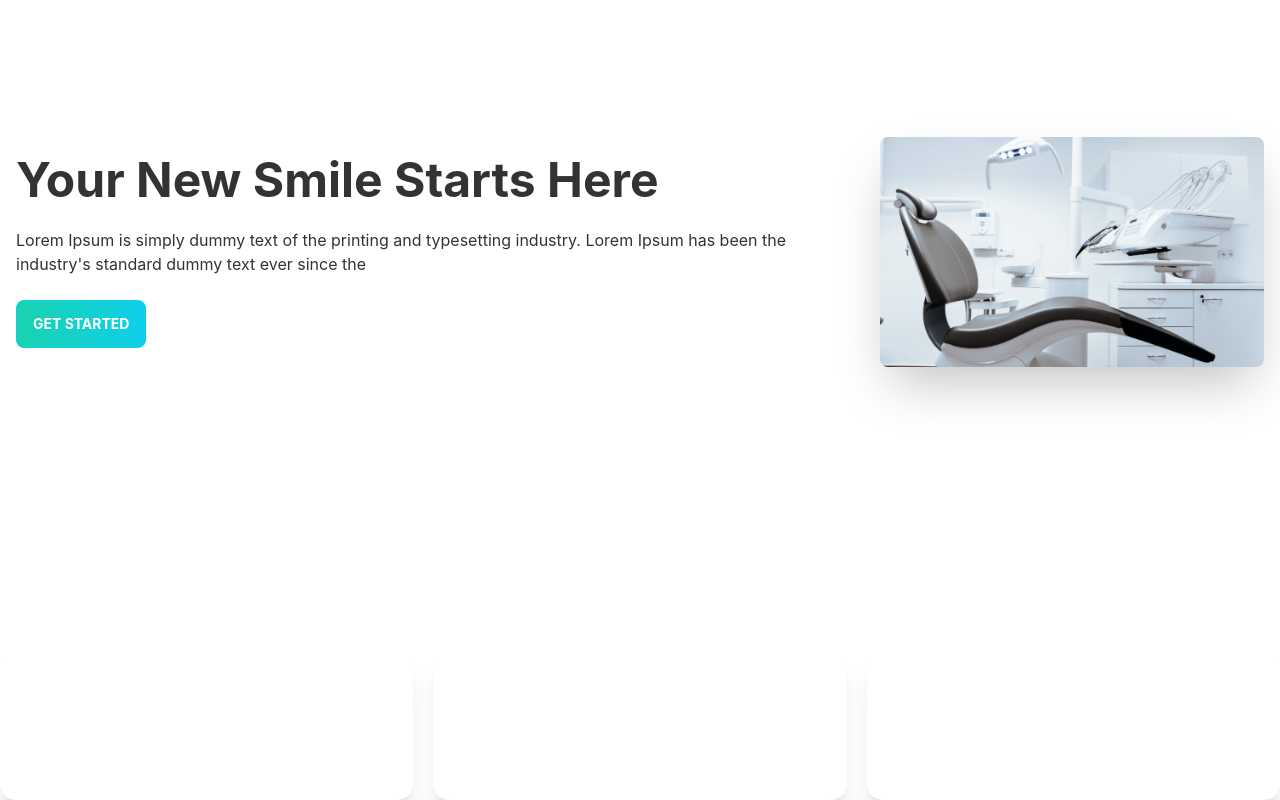
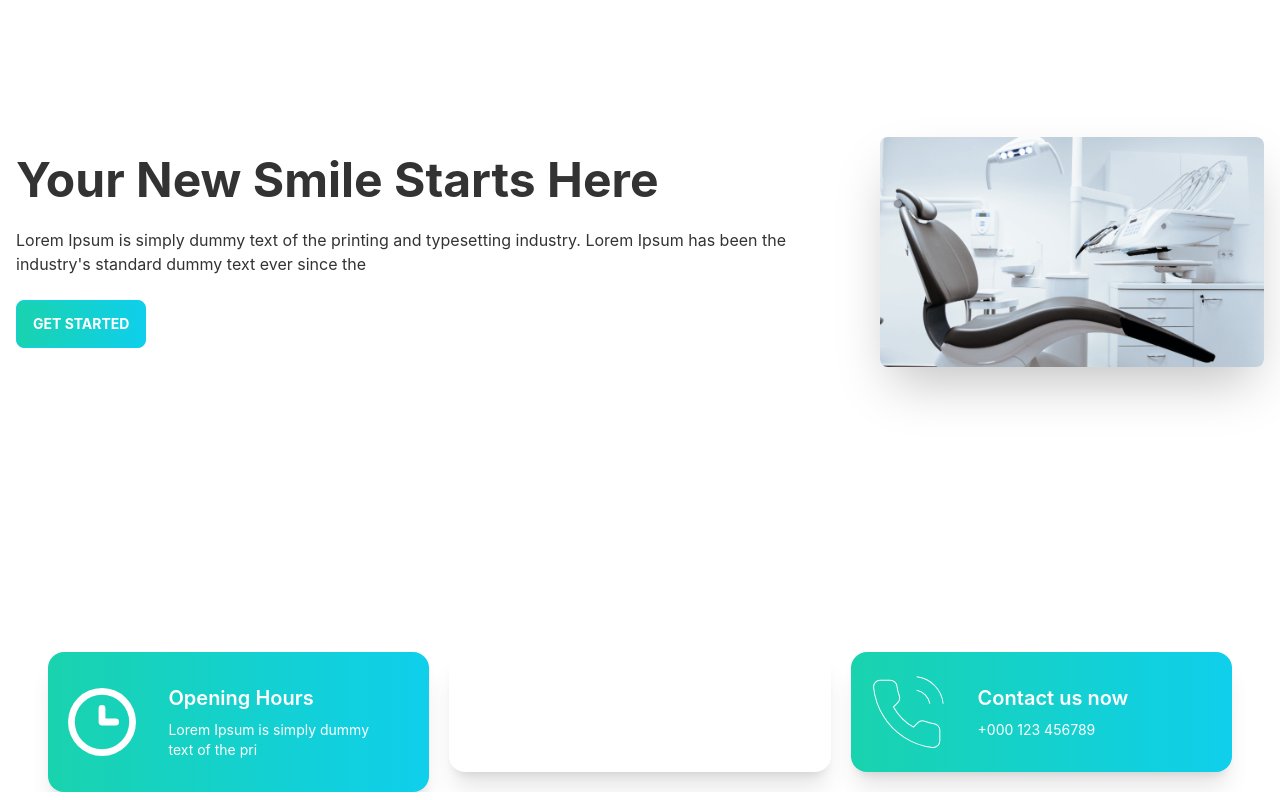
Before and after one commit to NurulHudaDev/doctors-portal-client-side, a React (Create React App) app: page / in a window 1280 px wide. Shown: the part 212-1012 px from the top of the page. Built offline with nearby package versions, Linux system fonts and the light colour scheme.

Commit message:
cardsColor

```diff
--- a/src/Pages/Home/Info.js
+++ b/src/Pages/Home/Info.js
@@ -6,10 +6,10 @@ import Phone from '../../assets/icons/phone.svg';
 
 const Info = () => {
     return (
-        <div className='grid grid-cols-1 lg:grid-cols-3 gap-5'>
-            <InfoCard cardTitle='Opening Hours' img={Clock}></InfoCard>
-            <InfoCard cardTitle='Visit our location' img={Marker}></InfoCard>
-            <InfoCard cardTitle='Contact us now' img={Phone}></InfoCard>
+        <div className='grid grid-cols-1 lg:grid-cols-3 gap-5 px-12'>
+            <InfoCard cardTitle='Opening Hours' cardDescription='Lorem Ipsum is simply dummy text of the pri' img={Clock} bgClass='bg-gradient-to-r from-secondary to-primary text-sm'></InfoCard>
+            <InfoCard cardTitle='Visit our location' cardDescription='Brooklyn, NY 10036, United States' img={Marker} bgClass='bg-accent text-sm'></InfoCard>
+            <InfoCard cardTitle='Contact us now' cardDescription='+000 123 456789' img={Phone} bgClass='bg-gradient-to-r from-secondary to-primary text-sm'></InfoCard>
         </div>
     )
 }
--- a/src/Pages/Home/InfoCard.js
+++ b/src/Pages/Home/InfoCard.js
@@ -1,13 +1,13 @@
 import React from 'react';
 
-const InfoCard = ({img, cardTitle}) => {
+const InfoCard = ({img, cardTitle, cardDescription, bgClass}) => {
     return (
         <div>
-            <div class="card lg:card-side bg-base-100 shadow-xl bg-accent text-white pl-5">
+            <div class={`card lg:card-side bg-base-100 shadow-xl text-white pl-5 ${bgClass}`}>
   <figure><img src={img} alt="Album"/></figure>
   <div class="card-body">
     <h2 class="card-title">{cardTitle}</h2>
-    <p>Click the button to listen on Spotiwhy app.</p>
+    <p>{cardDescription}</p>
   </div>
 </div>
         </div>
```
